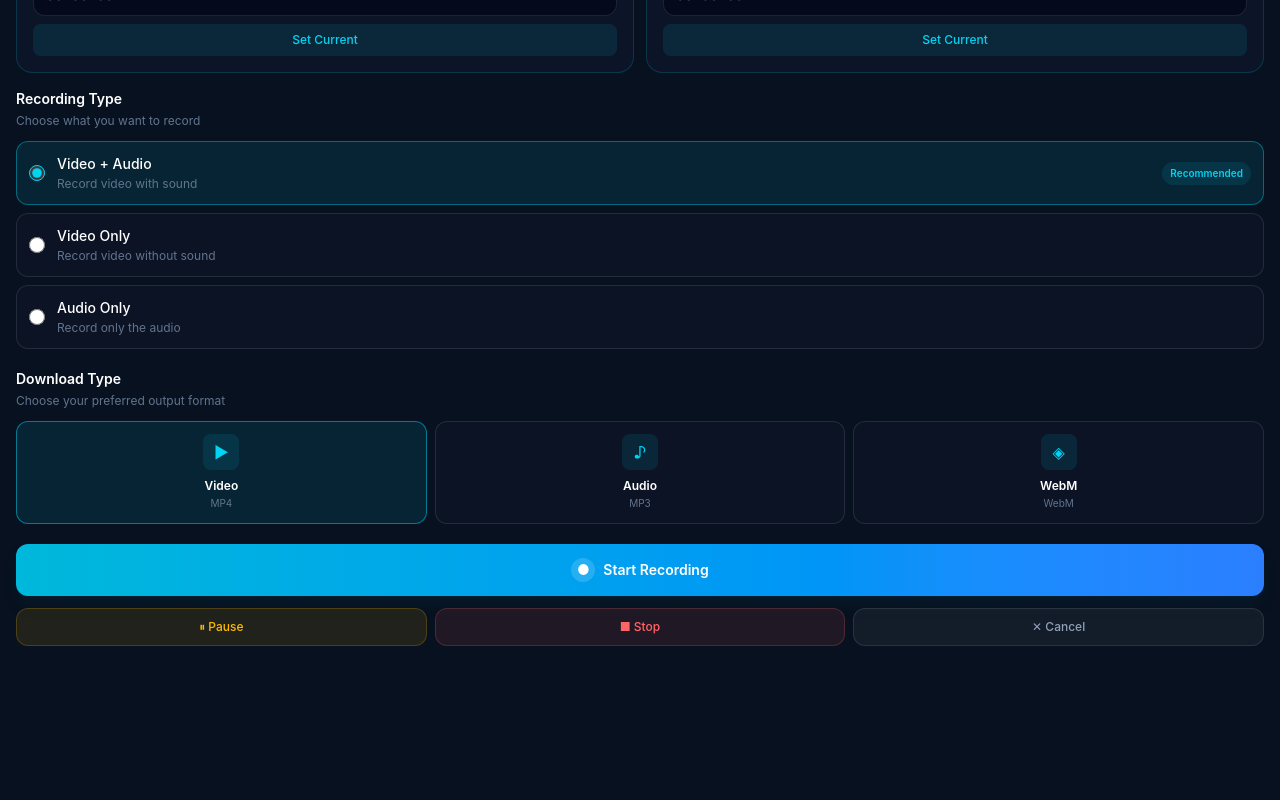
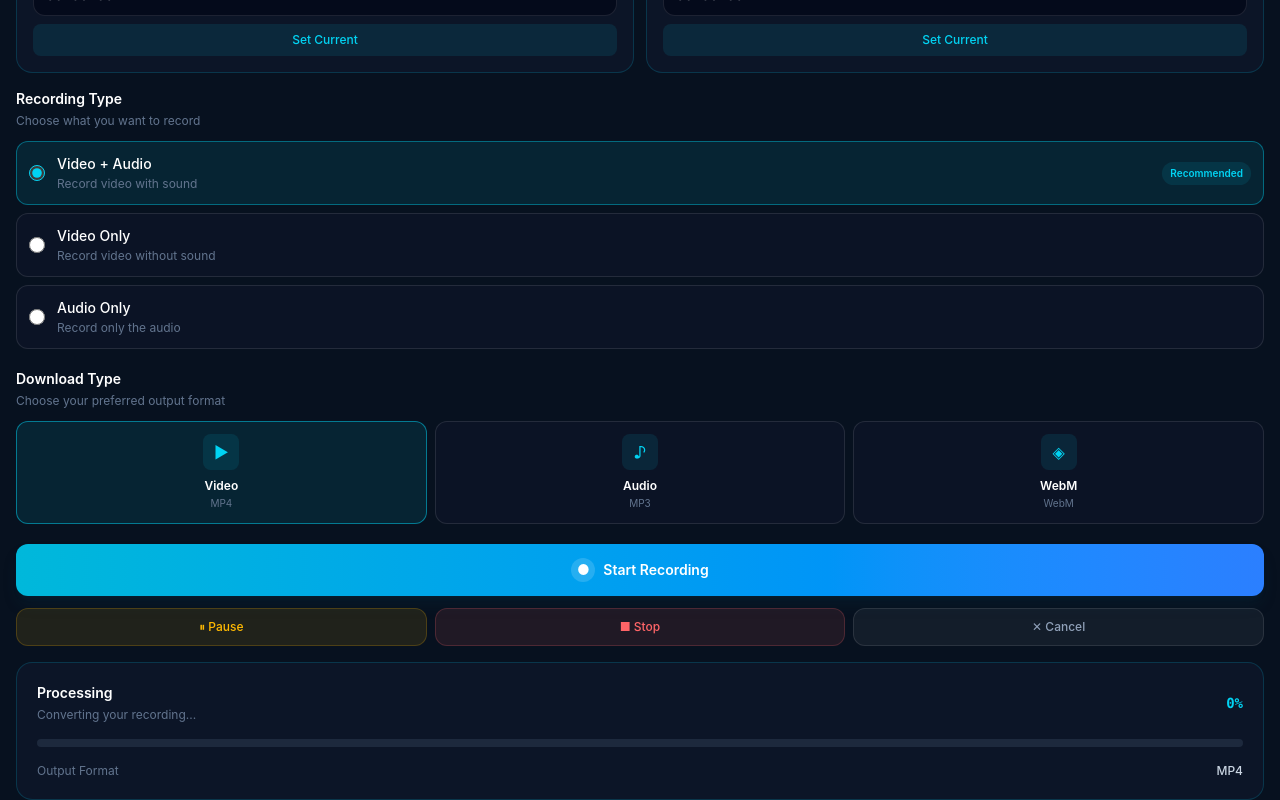
Before and after one commit to MMunim90/youtube-clip-maker, a React (Vite) app: page / in a window 1280 px wide. Shown: the part 601-1401 px from the top of the page. Before the commit the page ends 1247 px from the top, so only its background shows below. Built offline with nearby package versions, Linux system fonts and the light colour scheme.

Commit message:
added coversion recording jsx

```diff
--- a/src/App.jsx
+++ b/src/App.jsx
@@ -5,6 +5,7 @@ import TimeSelection from "./components/TimeSelection";
 import RecordingType from "./components/RecordingType";
 import DownloadType from "./components/DownloadType";
 import RecordingControls from "./components/RecordingControls";
+import ConversionProgress from "./components/ConversionProgress";
 
 function App() {
   return (
@@ -16,6 +17,7 @@ function App() {
       <RecordingType />
       <DownloadType />
       <RecordingControls />
+      <ConversionProgress />
     </main>
   );
 }
--- /dev/null
+++ b/src/components/ConversionProgress.jsx
@@ -0,0 +1,45 @@
+function ConversionProgress() {
+  return (
+    <section
+      id="conversionSection"
+      className="mx-4 mt-4 rounded-2xl border border-cyan-500/20 bg-slate-900/70 p-5"
+    >
+      {/* Header */}
+      <div className="flex items-center justify-between">
+        <div>
+          <h2 className="text-sm font-semibold text-white">Processing</h2>
+
+          <p id="conversionStatus" className="mt-1 text-xs text-slate-500">
+            Converting your recording...
+          </p>
+        </div>
+
+        <span
+          id="conversionPercent"
+          className="font-mono text-sm font-semibold text-cyan-400"
+        >
+          0%
+        </span>
+      </div>
+
+      {/* Progress Bar */}
+      <div className="mt-4 h-2 overflow-hidden rounded-full bg-slate-800">
+        <div
+          id="conversionProgress"
+          className="h-full w-0 rounded-full bg-gradient-to-r from-cyan-400 to-blue-500 transition-all duration-300"
+        />
+      </div>
+
+      {/* File Info */}
+      <div className="mt-4 flex items-center justify-between text-xs">
+        <span className="text-slate-500">Output Format</span>
+
+        <span id="outputFormat" className="font-medium text-slate-300">
+          MP4
+        </span>
+      </div>
+    </section>
+  );
+}
+
+export default ConversionProgress;
```
